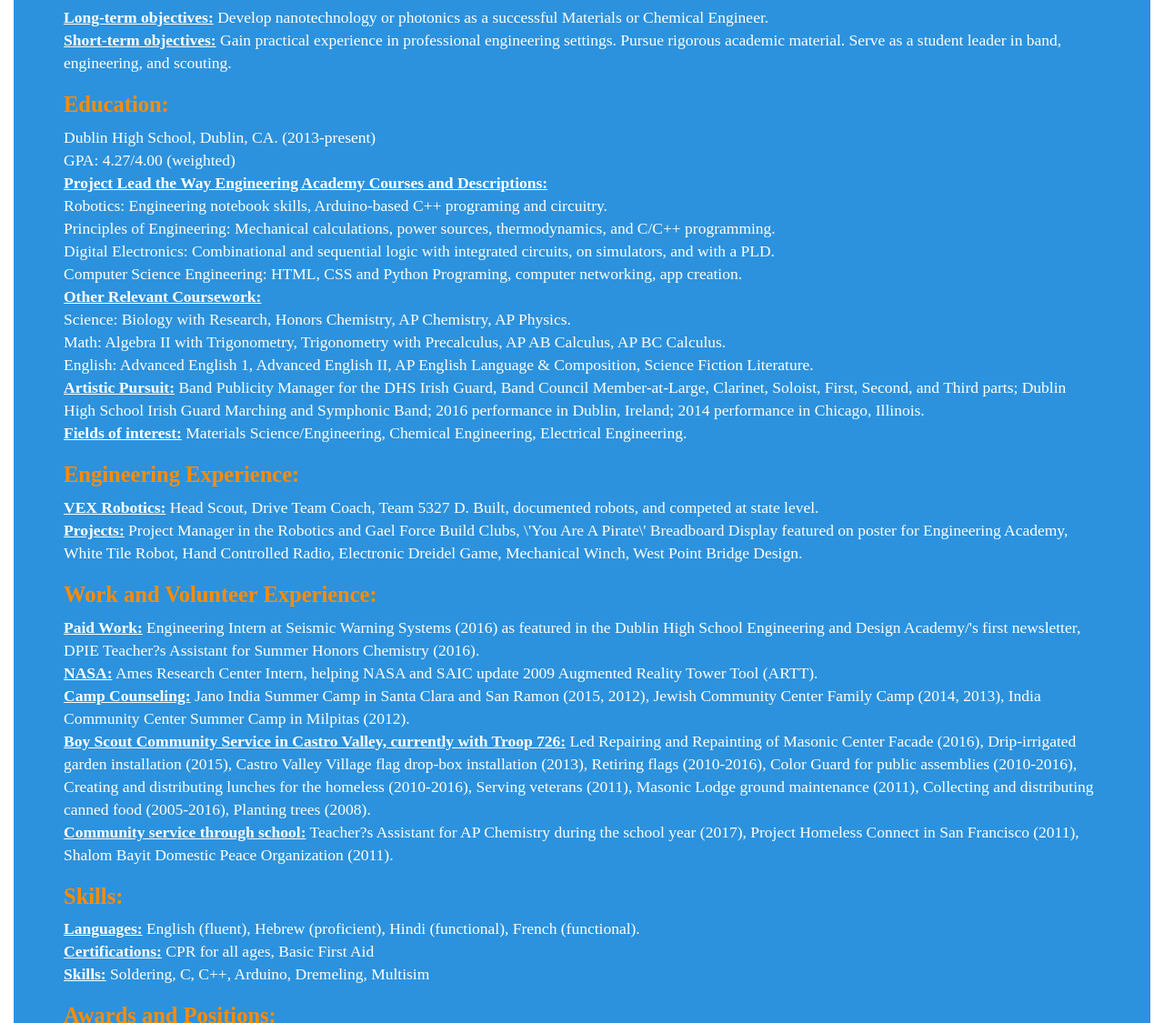
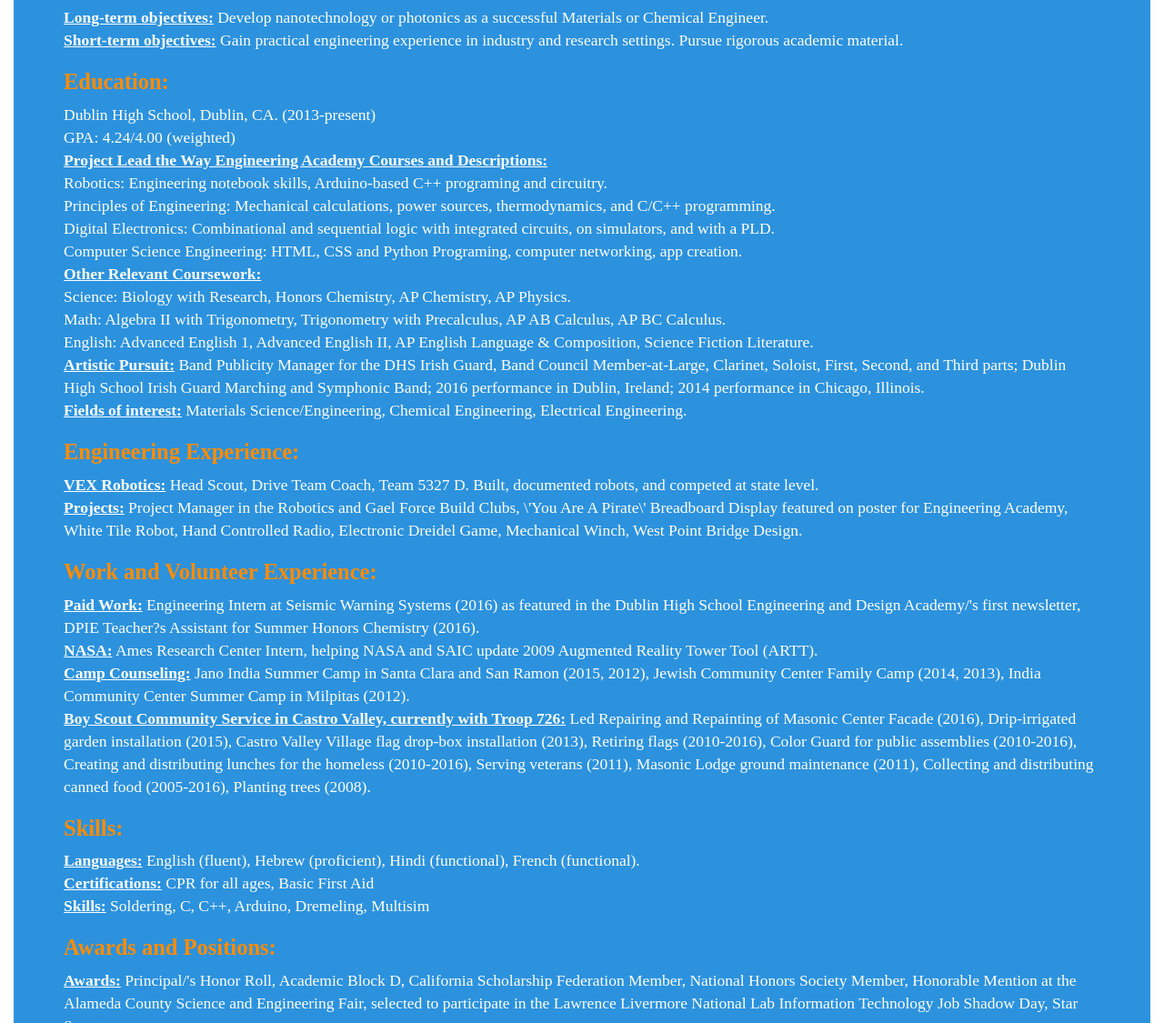
Before and after one commit to AviramB-L/AviramB-L.github.io, a plain HTML site: page resume.html in a window 1280 px wide. Shown: the part 386-1511 px from the top of the page at 91% size. Drawn offline with nearby package versions, Linux system fonts and the light colour scheme.

Commit message:
resume updated

```diff
--- a/resume.html
+++ b/resume.html
@@ -56,10 +56,10 @@
                     	<h2>My Resume</h2>
                         <h1>Goals:</h1>
                         <p><span>Long-term objectives:</span> Develop nanotechnology or photonics as a successful Materials or Chemical Engineer.<br>
-                        <span>Short-term objectives:</span> Gain practical experience in professional engineering settings. Pursue rigorous academic material. Serve as a student leader in band, engineering, and scouting.<br></p>
+                        <span>Short-term objectives:</span> Gain practical engineering experience in industry and research settings. Pursue rigorous academic material.<br></p>
                         <h1>Education:</h1>
                         <p>Dublin High School, Dublin, CA. (2013-present)<br>
-                        GPA: 4.27/4.00 (weighted)<br>
+                        GPA: 4.24/4.00 (weighted)<br>
                         <span>Project Lead the Way Engineering Academy Courses and Descriptions:</span><br>
                         Robotics: Engineering notebook skills, Arduino-based C++ programing and circuitry.<br>
                         Principles of Engineering: Mechanical calculations, power sources, thermodynamics, and C/C++ programming.<br>
@@ -78,8 +78,7 @@
                         <p><span>Paid Work:</span> Engineering Intern at Seismic Warning Systems (2016) as featured in the Dublin High School Engineering and Design Academy/'s first newsletter, DPIE Teacher?s Assistant for Summer Honors Chemistry (2016).<br>
                         <span>NASA:</span> Ames Research Center Intern, helping NASA and SAIC update 2009 Augmented Reality Tower Tool (ARTT).<br>
                         <span>Camp Counseling:</span> Jano India Summer Camp in Santa Clara and San Ramon (2015, 2012), Jewish Community Center Family Camp (2014, 2013), India Community Center Summer Camp in Milpitas (2012).<br>
-                        <span>Boy Scout Community Service in Castro Valley, currently with Troop 726:</span> Led Repairing and Repainting of Masonic Center Facade (2016), Drip-irrigated garden installation (2015), Castro Valley Village flag drop-box installation (2013), Retiring flags (2010-2016), Color Guard for public assemblies (2010-2016), Creating and distributing lunches for the homeless (2010-2016), Serving veterans (2011), Masonic Lodge ground maintenance (2011), Collecting and distributing canned food (2005-2016), Planting trees (2008).<br>
-                        <span>Community service through school:</span> Teacher?s Assistant for AP Chemistry during the school year (2017), Project Homeless Connect in San Francisco (2011), Shalom Bayit Domestic Peace Organization (2011).</p>
+                        <span>Boy Scout Community Service in Castro Valley, currently with Troop 726:</span> Led Repairing and Repainting of Masonic Center Facade (2016), Drip-irrigated garden installation (2015), Castro Valley Village flag drop-box installation (2013), Retiring flags (2010-2016), Color Guard for public assemblies (2010-2016), Creating and distributing lunches for the homeless (2010-2016), Serving veterans (2011), Masonic Lodge ground maintenance (2011), Collecting and distributing canned food (2005-2016), Planting trees (2008).</p>
                         <h1>Skills:</h1>
                         <p><span>Languages:</span> English (fluent), Hebrew (proficient), Hindi (functional), French (functional).<br>
                         <span>Certifications:</span> CPR for all ages, Basic First Aid<br>
```
Also changed, not shown: 1 other file.
